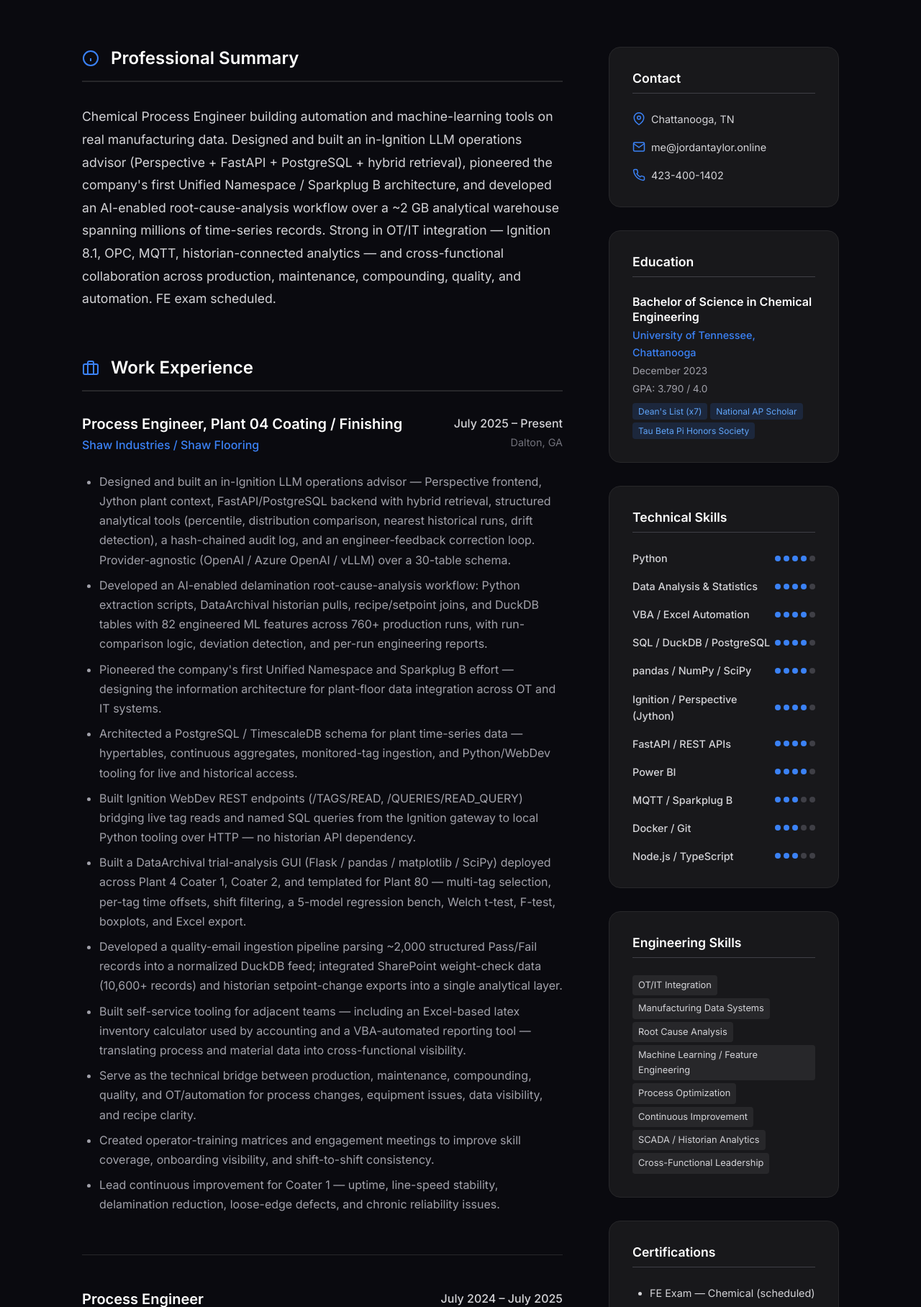
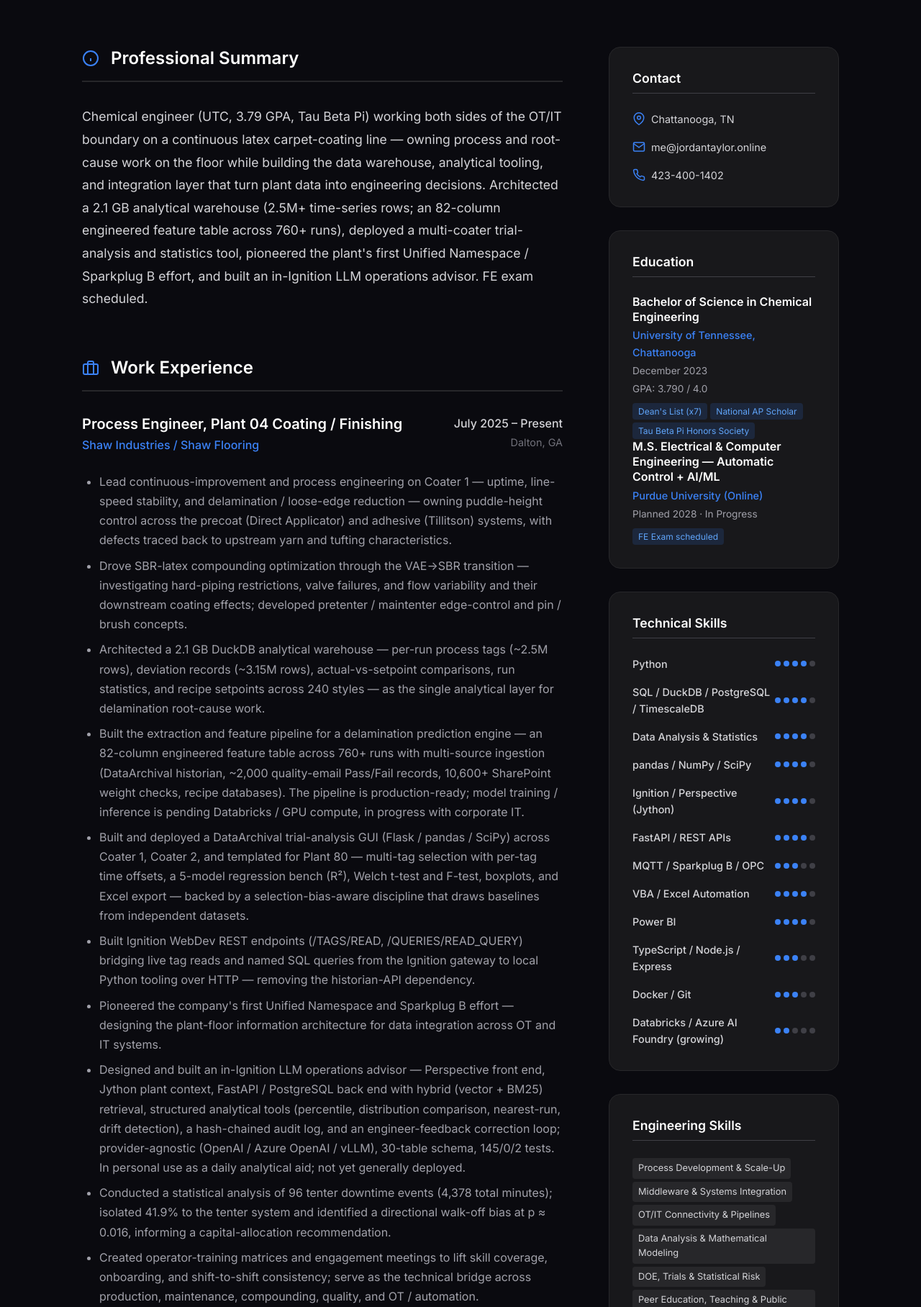
Before and after one commit to netprocesssolutions/portfolioTypeShi, a Flask app: page /resume in a window 1280 px wide. Shown: the part 233-2049 px from the top of the page at 72% size. Run offline with Flask 3, Linux system fonts and the light colour scheme; some libraries are stand-ins or nearby versions.

Commit message:
Align portfolio content to updated resume (summary, 11 Shaw bullets, 6 core competencies, tech stack, Purdue MSECE + FE, Woodbridge/VW bullets)

```diff
--- a/app.py
+++ b/app.py
@@ -86,11 +86,11 @@ def create_app():
 PROFILE = {
     'name': 'Jordan Taylor',
     'title': 'Process & Automation Engineer',
-    'tagline': 'Manufacturing Data Systems · Industrial Automation · ML on Real Plant Data',
+    'tagline': 'Data Modeling & ML · OT/IT Integration',
     'location': 'Chattanooga, TN',
     'email': 'me@jordantaylor.online',
     'phone': '423-400-1402',
-    'summary': 'Chemical Process Engineer building automation and machine-learning tools on real manufacturing data. Designed and built an in-Ignition LLM operations advisor (Perspective + FastAPI + PostgreSQL + hybrid retrieval), pioneered the company\'s first Unified Namespace / Sparkplug B architecture, and developed an AI-enabled root-cause-analysis workflow over a ~2 GB analytical warehouse spanning millions of time-series records. Strong in OT/IT integration — Ignition 8.1, OPC, MQTT, historian-connected analytics — and cross-functional collaboration across production, maintenance, compounding, quality, and automation. FE exam scheduled.',
+    'summary': 'Chemical engineer (UTC, 3.79 GPA, Tau Beta Pi) working both sides of the OT/IT boundary on a continuous latex carpet-coating line — owning process and root-cause work on the floor while building the data warehouse, analytical tooling, and integration layer that turn plant data into engineering decisions. Architected a 2.1 GB analytical warehouse (2.5M+ time-series rows; an 82-column engineered feature table across 760+ runs), deployed a multi-coater trial-analysis and statistics tool, pioneered the plant\'s first Unified Namespace / Sparkplug B effort, and built an in-Ignition LLM operations advisor. FE exam scheduled.',
     'linkedin': 'https://linkedin.com/in/jordantaylor',
     'github': 'https://github.com/jordantaylor',
 }
@@ -117,6 +117,18 @@ EDUCATION = [
             'Organic Chemistry',
             'Materials Science'
         ]
+    },
+    {
+        'institution': 'Purdue University (Online)',
+        'location': 'Online',
+        'degree': 'M.S. Electrical & Computer Engineering — Automatic Control + AI/ML',
+        'graduation': 'Planned 2028 · In Progress',
+        'gpa': '',
+        'major_gpa': '',
+        'honors': [
+            'FE Exam scheduled'
+        ],
+        'coursework': []
     }
 ]
 
@@ -128,17 +140,17 @@ EXPERIENCE = [
         'dates': 'July 2025 – Present',
         'current': True,
         'highlights': [
-            'Designed and built an in-Ignition LLM operations advisor — Perspective frontend, Jython plant context, FastAPI/PostgreSQL backend with hybrid retrieval, structured analytical tools (percentile, distribution comparison, nearest historical runs, drift detection), a hash-chained audit log, and an engineer-feedback correction loop. Provider-agnostic (OpenAI / Azure OpenAI / vLLM) over a 30-table schema.',
-            'Developed an AI-enabled delamination root-cause-analysis workflow: Python extraction scripts, DataArchival historian pulls, recipe/setpoint joins, and DuckDB tables with 82 engineered ML features across 760+ production runs, with run-comparison logic, deviation detection, and per-run engineering reports.',
-            'Pioneered the company\'s first Unified Namespace and Sparkplug B effort — designing the information architecture for plant-floor data integration across OT and IT systems.',
-            'Architected a PostgreSQL / TimescaleDB schema for plant time-series data — hypertables, continuous aggregates, monitored-tag ingestion, and Python/WebDev tooling for live and historical access.',
-            'Built Ignition WebDev REST endpoints (/TAGS/READ, /QUERIES/READ_QUERY) bridging live tag reads and named SQL queries from the Ignition gateway to local Python tooling over HTTP — no historian API dependency.',
-            'Built a DataArchival trial-analysis GUI (Flask / pandas / matplotlib / SciPy) deployed across Plant 4 Coater 1, Coater 2, and templated for Plant 80 — multi-tag selection, per-tag time offsets, shift filtering, a 5-model regression bench, Welch t-test, F-test, boxplots, and Excel export.',
-            'Developed a quality-email ingestion pipeline parsing ~2,000 structured Pass/Fail records into a normalized DuckDB feed; integrated SharePoint weight-check data (10,600+ records) and historian setpoint-change exports into a single analytical layer.',
-            'Built self-service tooling for adjacent teams — including an Excel-based latex inventory calculator used by accounting and a VBA-automated reporting tool — translating process and material data into cross-functional visibility.',
-            'Serve as the technical bridge between production, maintenance, compounding, quality, and OT/automation for process changes, equipment issues, data visibility, and recipe clarity.',
-            'Created operator-training matrices and engagement meetings to improve skill coverage, onboarding visibility, and shift-to-shift consistency.',
-            'Lead continuous improvement for Coater 1 — uptime, line-speed stability, delamination reduction, loose-edge defects, and chronic reliability issues.'
+            'Lead continuous-improvement and process engineering on Coater 1 — uptime, line-speed stability, and delamination / loose-edge reduction — owning puddle-height control across the precoat (Direct Applicator) and adhesive (Tillitson) systems, with defects traced back to upstream yarn and tufting characteristics.',
+            'Drove SBR-latex compounding optimization through the VAE→SBR transition — investigating hard-piping restrictions, valve failures, and flow variability and their downstream coating effects; developed pretenter / maintenter edge-control and pin / brush concepts.',
+            'Architected a 2.1 GB DuckDB analytical warehouse — per-run process tags (~2.5M rows), deviation records (~3.15M rows), actual-vs-setpoint comparisons, run statistics, and recipe setpoints across 240 styles — as the single analytical layer for delamination root-cause work.',
+            'Built the extraction and feature pipeline for a delamination prediction engine — an 82-column engineered feature table across 760+ runs with multi-source ingestion (DataArchival historian, ~2,000 quality-email Pass/Fail records, 10,600+ SharePoint weight checks, recipe databases). The pipeline is production-ready; model training / inference is pending Databricks / GPU compute, in progress with corporate IT.',
+            'Built and deployed a DataArchival trial-analysis GUI (Flask / pandas / SciPy) across Coater 1, Coater 2, and templated for Plant 80 — multi-tag selection with per-tag time offsets, a 5-model regression bench (R²), Welch t-test and F-test, boxplots, and Excel export — backed by a selection-bias-aware discipline that draws baselines from independent datasets.',
+            'Built Ignition WebDev REST endpoints (/TAGS/READ, /QUERIES/READ_QUERY) bridging live tag reads and named SQL queries from the Ignition gateway to local Python tooling over HTTP — removing the historian-API dependency.',
+            'Pioneered the company\'s first Unified Namespace and Sparkplug B effort — designing the plant-floor information architecture for data integration across OT and IT systems.',
+            'Designed and built an in-Ignition LLM operations advisor — Perspective front end, Jython plant context, FastAPI / PostgreSQL back end with hybrid (vector + BM25) retrieval, structured analytical tools (percentile, distribution comparison, nearest-run, drift detection), a hash-chained audit log, and an engineer-feedback correction loop; provider-agnostic (OpenAI / Azure OpenAI / vLLM), 30-table schema, 145/0/2 tests. In personal use as a daily analytical aid; not yet generally deployed.',
+            'Conducted a statistical analysis of 96 tenter downtime events (4,378 total minutes); isolated 41.9% to the tenter system and identified a directional walk-off bias at p ≈ 0.016, informing a capital-allocation recommendation.',
+            'Created operator-training matrices and engagement meetings to lift skill coverage, onboarding, and shift-to-shift consistency; serve as the technical bridge across production, maintenance, compounding, quality, and OT / automation.',
+            'Built self-service tooling for adjacent teams — an Excel-based latex inventory calculator used by accounting and a VBA-automated reporting tool — translating process and material data into cost-side visibility without engineering intervention.'
         ]
     },
     {
@@ -148,10 +160,8 @@ EXPERIENCE = [
         'dates': 'July 2024 – July 2025',
         'current': False,
         'highlights': [
-            'Primary point of accountability for all material, process, and quality-related issues in a fast-paced EPP manufacturing environment involving daily troubleshooting related to quality specifications, part appearances, and equipment maintenance.',
-            'Directly responsible for continuous improvement efforts for high-fallout part numbers involving changes to tool design, setup instructions, process parameters, and equipment health analysis.',
-            'Led a special task force across three production shifts to increase overall equipment efficiency, forming specialized units to target cycle time and availability challenges.',
-            'Used CAD software (Teamcenter Visualization) for tooling layout and launch qualification standards including mould cavity placement and initial capability studies.'
+            'Owned material, process, and quality on EPP / EPS / PSPE formed plastics (Tuebert molding presses) — continuous improvement on high-fallout part numbers via tool design, setpoint tuning, sampling, and launch / qualification with capability studies.',
+            'Led a cross-functional OEE task force across three shifts — organizing sub-teams around cycle time, availability, maintenance response, and standardization; built Excel / VBA tools for setup extraction and work-order matching.'
         ]
     },
     {
@@ -161,9 +171,8 @@ EXPERIENCE = [
         'dates': 'January 2024 – July 2024',
         'current': False,
         'highlights': [
-            'Worked with cross-functional teams to solve production issues identified through in-house audits and warranty field claims, escalating issues to appropriate forums for speedy resolution.',
-            'Created and maintained an intradepartmental database to quantitatively track cross-functional team topics, progress updates, and auto-format meeting minutes.',
-            'Assisted a special task force analyzing large-volume field failures, developing solutions and countermeasures, and tracking issues through communication with internal and external stakeholders.'
+            'Supported a special task force on large-volume field failures in a FAP-style escalation environment — countermeasure development, action tracking, and cross-department communication.',
+            'Built and maintained an intradepartmental tracking database with auto-formatted meeting minutes for cross-functional topics, ownership, and progress.'
         ]
     },
     {
@@ -216,31 +225,31 @@ LEADERSHIP = [
 SKILLS = {
     'technical': [
         {'name': 'Python', 'level': 95},
+        {'name': 'SQL / DuckDB / PostgreSQL / TimescaleDB', 'level': 90},
         {'name': 'Data Analysis & Statistics', 'level': 95},
-        {'name': 'VBA / Excel Automation', 'level': 95},
-        {'name': 'SQL / DuckDB / PostgreSQL', 'level': 90},
         {'name': 'pandas / NumPy / SciPy', 'level': 90},
         {'name': 'Ignition / Perspective (Jython)', 'level': 85},
         {'name': 'FastAPI / REST APIs', 'level': 85},
+        {'name': 'MQTT / Sparkplug B / OPC', 'level': 75},
+        {'name': 'VBA / Excel Automation', 'level': 95},
         {'name': 'Power BI', 'level': 80},
-        {'name': 'MQTT / Sparkplug B', 'level': 75},
+        {'name': 'TypeScript / Node.js / Express', 'level': 70},
         {'name': 'Docker / Git', 'level': 75},
-        {'name': 'Node.js / TypeScript', 'level': 70},
+        {'name': 'Databricks / Azure AI Foundry (growing)', 'level': 55},
     ],
     'engineering': [
-        'OT/IT Integration',
-        'Manufacturing Data Systems',
-        'Root Cause Analysis',
-        'Machine Learning / Feature Engineering',
-        'Process Optimization',
-        'Continuous Improvement',
-        'SCADA / Historian Analytics',
-        'Cross-Functional Leadership'
+        'Process Development & Scale-Up',
+        'Middleware & Systems Integration',
+        'OT/IT Connectivity & Pipelines',
+        'Data Analysis & Mathematical Modeling',
+        'DOE, Trials & Statistical Risk',
+        'Peer Education, Teaching & Public Speaking'
     ],
     'certifications': [
         'FE Exam — Chemical (scheduled)',
         'AutoCAD Certification Course',
-        'CRLA Level 1 Peer Educator Certification'
+        'CRLA Level 1 Peer Educator',
+        'AIChE Southern Regional Conference 2023'
     ]
 }
 
--- a/templates/index.html
+++ b/templates/index.html
@@ -192,7 +192,7 @@
             <div class="education-content">
                 <h3>{{ edu.degree }}</h3>
                 <p class="institution">{{ edu.institution }}</p>
-                <p class="graduation">{{ edu.graduation }} | GPA: {{ edu.gpa }}</p>
+                <p class="graduation">{{ edu.graduation }}{% if edu.gpa %} | GPA: {{ edu.gpa }}{% endif %}</p>
                 <div class="education-honors">
                     {% for honor in edu.honors %}
                     <span class="honor-badge">{{ honor }}</span>
--- a/templates/resume.html
+++ b/templates/resume.html
@@ -141,7 +141,7 @@
                         <h4>{{ edu.degree }}</h4>
                         <p class="institution">{{ edu.institution }}</p>
                         <p class="grad-date">{{ edu.graduation }}</p>
-                        <p class="gpa">GPA: {{ edu.gpa }}</p>
+                        {% if edu.gpa %}<p class="gpa">GPA: {{ edu.gpa }}</p>{% endif %}
                         <div class="honors-list">
                             {% for honor in edu.honors %}
                             <span class="honor">{{ honor }}</span>
```
